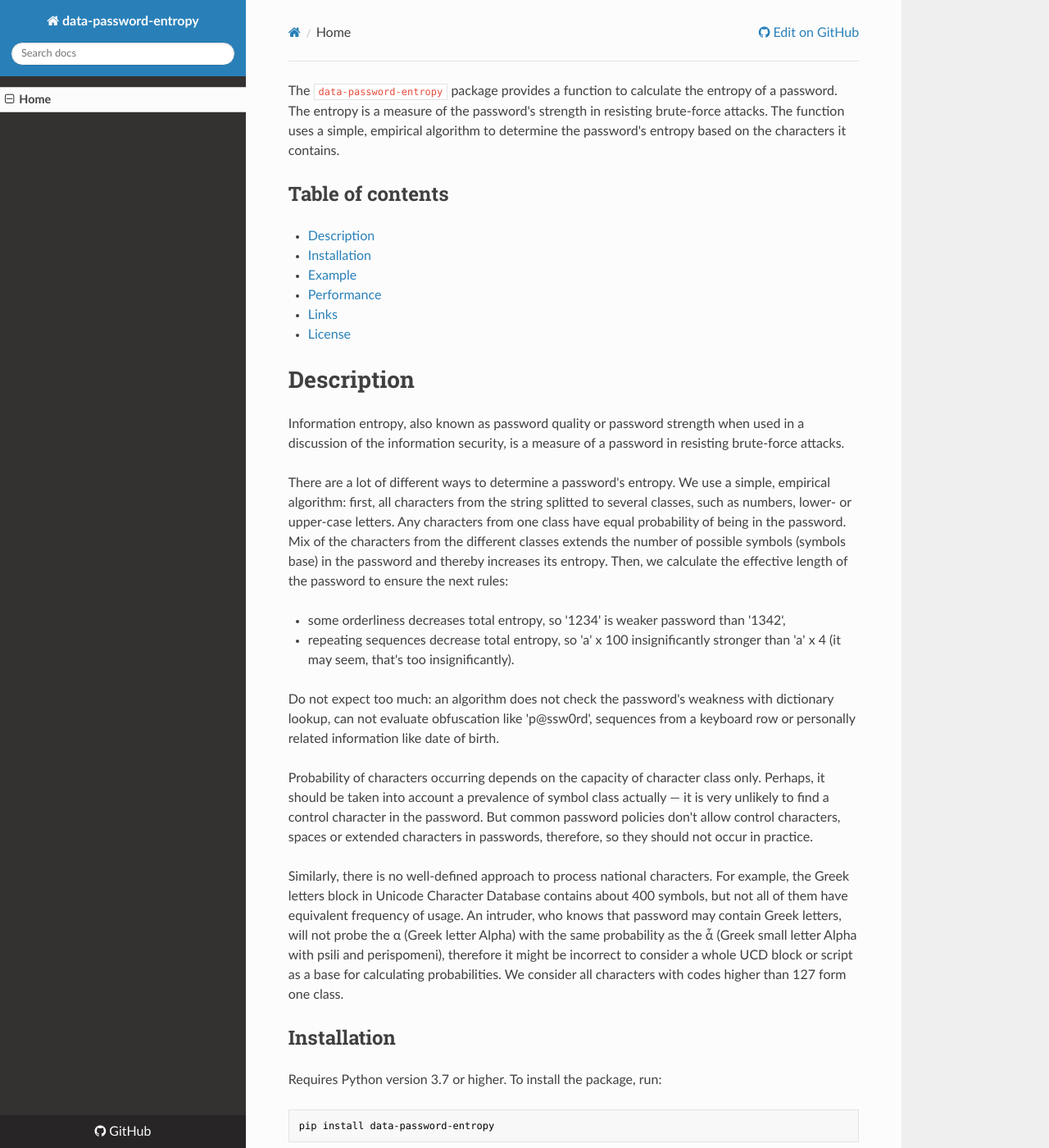
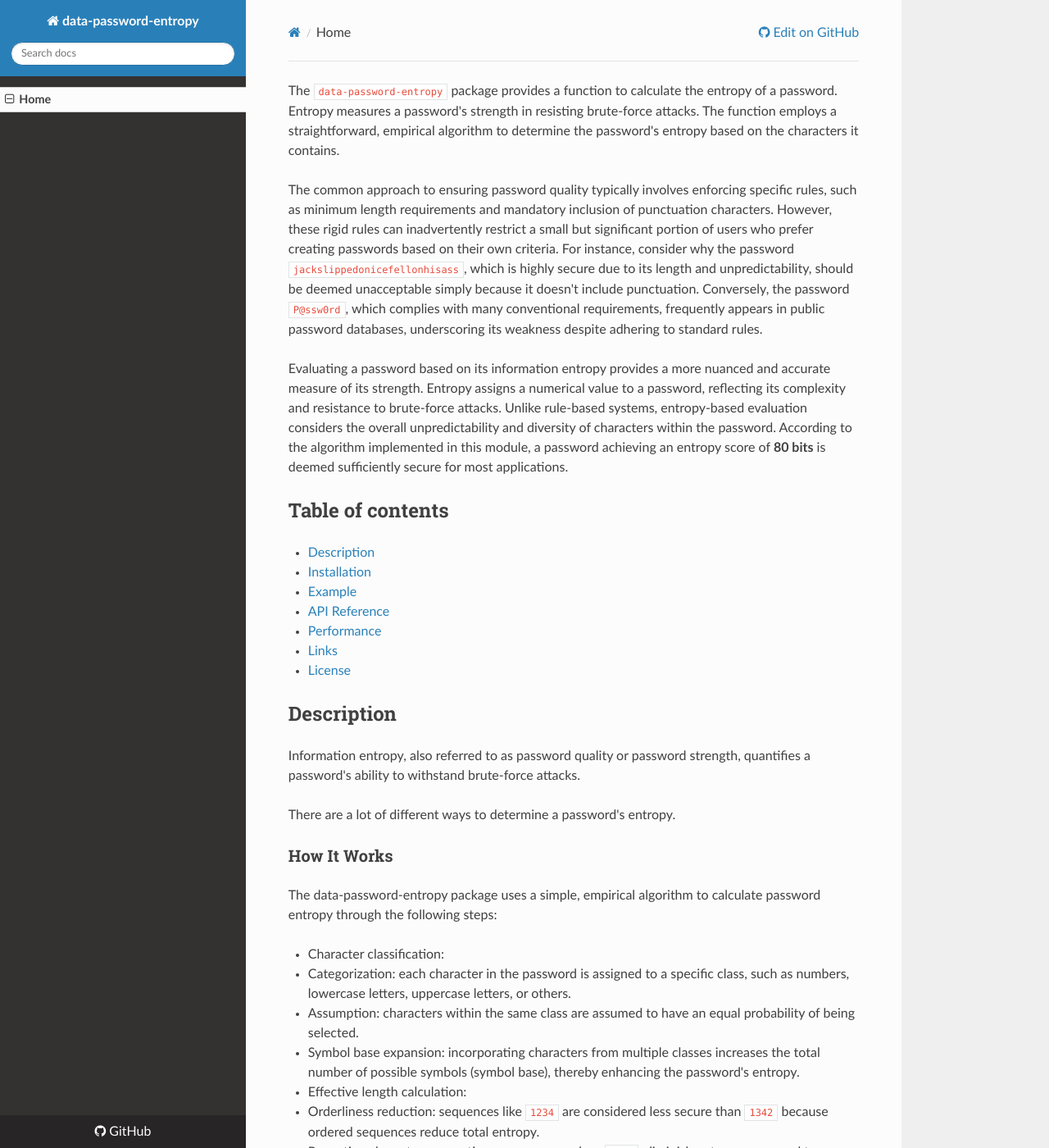
Before and after one commit to alistratov/password-entropy-py, an MkDocs documentation site: the page built from docs/index.md, in a window 1280 px wide and 1400 px high. Shown: the whole window at 82% size. Built offline with MkDocs 1.6.1, drawn with Linux system fonts in a browser that asks for light colours; nearby versions of some CDN libraries; some of the changed text lies outside the part shown.

Commit message:
Update documentation

````diff
--- a/docs/index.md
+++ b/docs/index.md
@@ -1,27 +1,49 @@
-The `data-password-entropy` package provides a function to calculate the entropy of a password. The entropy is a measure of the password's strength in resisting brute-force attacks. The function uses a simple, empirical algorithm to determine the password's entropy based on the characters it contains.
+The `data-password-entropy` package provides a function to calculate the entropy of a password. Entropy measures a password's strength in resisting brute-force attacks. The function employs a straightforward, empirical algorithm to determine the password's entropy based on the characters it contains.
 
+The common approach to ensuring password quality typically involves enforcing specific rules, such as minimum length requirements and mandatory inclusion of punctuation characters. However, these rigid rules can inadvertently restrict a small but significant portion of users who prefer creating passwords based on their own criteria. For instance, consider why the password `jackslippedonicefellonhisass`, which is highly secure due to its length and unpredictability, should be deemed unacceptable simply because it doesn't include punctuation. Conversely, the password `P@ssw0rd`, which complies with many conventional requirements, frequently appears in public password databases, underscoring its weakness despite adhering to standard rules.
+
+Evaluating a password based on its information entropy provides a more nuanced and accurate measure of its strength. Entropy assigns a numerical value to a password, reflecting its complexity and resistance to brute-force attacks. Unlike rule-based systems, entropy-based evaluation considers the overall unpredictability and diversity of characters within the password. According to the algorithm implemented in this module, a password achieving an entropy score of **80 bits** is deemed sufficiently secure for most applications.
 
 ## Table of contents
 * [Description](#description)
 * [Installation](#installation)
 * [Example](#example)
+* [API Reference](#api-reference)
 * [Performance](#performance)
 * [Links](#links)
 * [License](#license)
 
 
-# Description
-Information entropy, also known as password quality or password strength when used in a discussion of the information security, is a measure of a password in resisting brute-force attacks.
+## Description
+Information entropy, also referred to as password quality or password strength, quantifies a password's ability to withstand brute-force attacks.
 
-There are a lot of different ways to determine a password's entropy. We use a simple, empirical algorithm: first, all characters from the string splitted to several classes, such as numbers, lower- or upper-case letters. Any characters from one class have equal probability of being in the password. Mix of the characters from the different classes extends the number of possible symbols (symbols base) in the password and thereby increases its entropy. Then, we calculate the effective length of the password to ensure the next rules:
+There are a lot of different ways to determine a password's entropy.
 
-* some orderliness decreases total entropy, so '1234' is weaker password than '1342',
+### How It Works
+The data-password-entropy package uses a simple, empirical algorithm to calculate password entropy through the following steps:
 
-* repeating sequences decrease total entropy, so 'a' x 100 insignificantly stronger than 'a' x 4 (it may seem, that's too insignificantly).
+* Character classification:
+  * Categorization: each character in the password is assigned to a specific class, such as numbers, lowercase letters, uppercase letters, or others.
+  * Assumption: characters within the same class are assumed to have an equal probability of being selected.
+  * Symbol base expansion: incorporating characters from multiple classes increases the total number of possible symbols (symbol base), thereby enhancing the password's entropy.
 
-Do not expect too much: an algorithm does not check the password's weakness with dictionary lookup, can not evaluate obfuscation like 'p@ssw0rd', sequences from a keyboard row or personally related information like date of birth.
+* Effective length calculation:
+  * Orderliness reduction: sequences like `1234` are considered less secure than `1342` because ordered sequences reduce total entropy.
+  * Repeating characters: repeating sequences, such as `aaaa`, diminish entropy compared to more varied character arrangements.
 
-Probability of characters occurring depends on the capacity of character class only. Perhaps, it should be taken into account a prevalence of symbol class actually — it is very unlikely to find a control character in the password. But common password policies don't allow control characters, spaces or extended characters in passwords, therefore, so they should not occur in practice.
+* Character classes:
+  * ASCII characters: characters with Unicode code points up to 127 are categorized into predefined classes (e.g., numbers, uppercase letters).
+  * Non-ASCII characters: all characters with code points above 127 are grouped into a single class.
+
+There is no well-defined approach to processing national or extended Unicode characters. For instance, the Greek letters block in the Unicode Character Database comprises approximately 400 symbols. However, not all of these symbols are used with equal frequency. An attacker who knows that a password may contain Greek letters is unlikely to target the simple α (Greek letter Alpha) with the same probability as the more complex ἆ (Greek small letter Alpha with psili and perispomeni). This disparity in usage patterns makes it impractical to assign distinct probabilities to each individual character within a script or Unicode block.
+
+Therefore, to maintain simplicity and efficiency, all characters with Unicode code points above 127 are grouped into a single class. This approach strikes a balance between accuracy and practicality, ensuring that the entropy calculation remains both manageable and sufficiently representative of the password's complexity.
+
+### Limitations
+* No dictionary checks: the algorithm does not verify passwords against known weak passwords or dictionary words.
+* No obfuscation evaluation: it cannot assess the complexity introduced by character substitutions like `p@ssw0rd`.
+* No sequence detection: keyboard sequences or other patterned inputs are not specifically handled.
+* No personal information assessment: the algorithm does not account for passwords containing personally identifiable information, such as names or dates of birth.
 
 Similarly, there is no well-defined approach to process national characters. For example, the Greek letters block in Unicode Character Database contains about 400 symbols, but not all of them have equivalent frequency of usage. An intruder, who knows that password may contain Greek letters, will not probe the α (Greek letter Alpha) with the same probability as the ἆ (Greek small letter Alpha with psili and perispomeni), therefore it might be incorrect to consider a whole UCD block or script as a base for calculating probabilities. We consider all characters with codes higher than 127 form one class.
 
@@ -43,9 +65,20 @@ e = password_entropy('Vgk4@HDk6X7gEp7')
 # returns 85
 ```
 
+## API Reference
+### `password_entropy(password: str) -> int`
+
+Calculates the entropy of the provided password.
+
+**Parameters:**
+- `password` (`str`): The password string to evaluate.
+
+**Returns:**
+- `int`: The entropy value in bits representing the password's strength.
+
 
 ## Performance
-On a modern processor core (as of 2024), the module can perform approximately 100,000 calls per second for random passwords of 32 characters.
+On a modern processor core (as of 2024), the module can perform approximately 100,000 calls per second for random passwords consisting of 32 characters.
 
 
 ## Links
--- a/mkdocs.yml
+++ b/mkdocs.yml
@@ -2,11 +2,6 @@ site_name: data-password-entropy
 site_author: Oleh Alistratov
 repo_url: https://github.com/alistratov/password-entropy-py
 edit_uri: blob/main/docs/
-
-#nav:
-#  - Usage: index.md
-#  - References: references.md
-#  - License: license.md
 
 theme: readthedocs
 
````
Also changed, not shown: README.md (+1 -2 lines).
